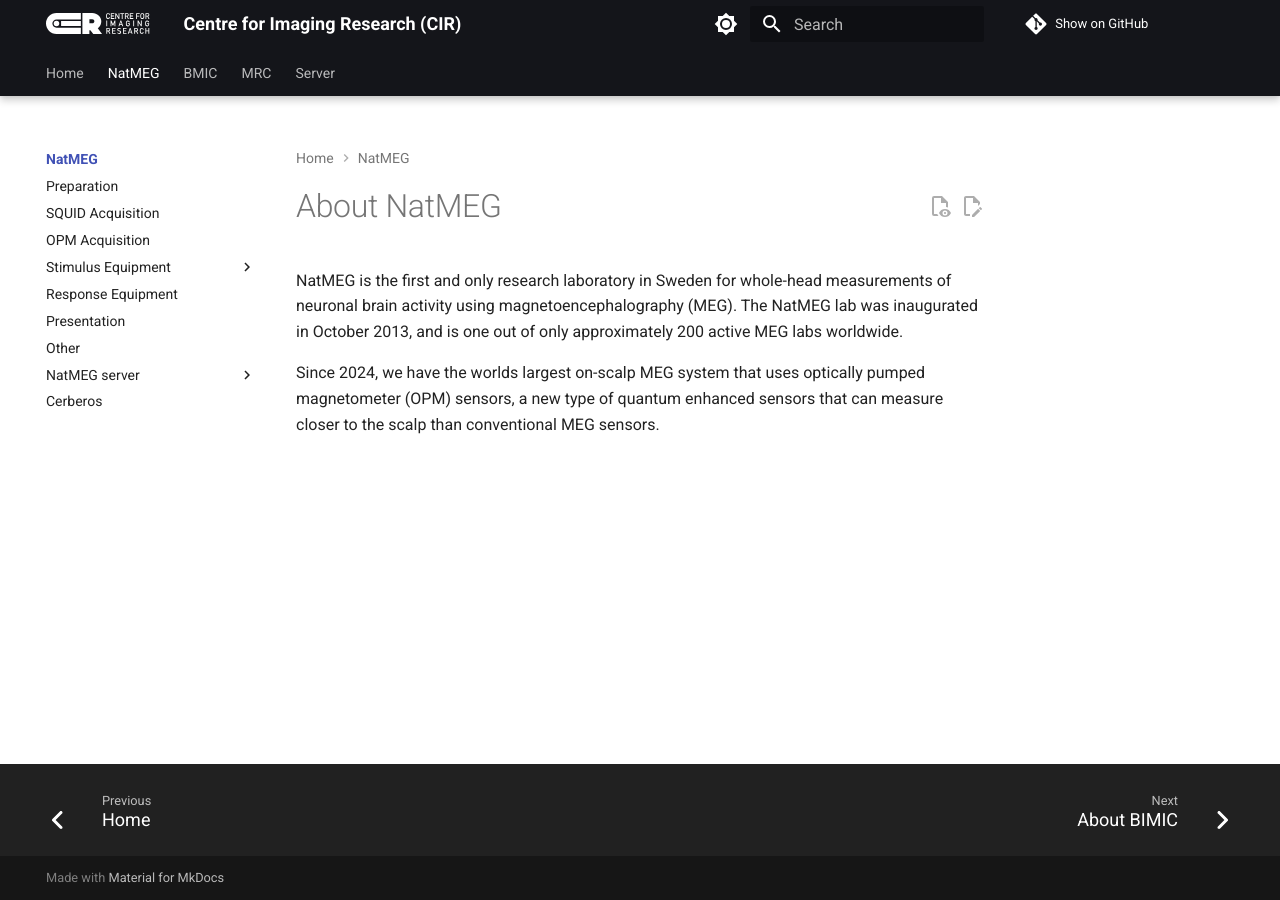
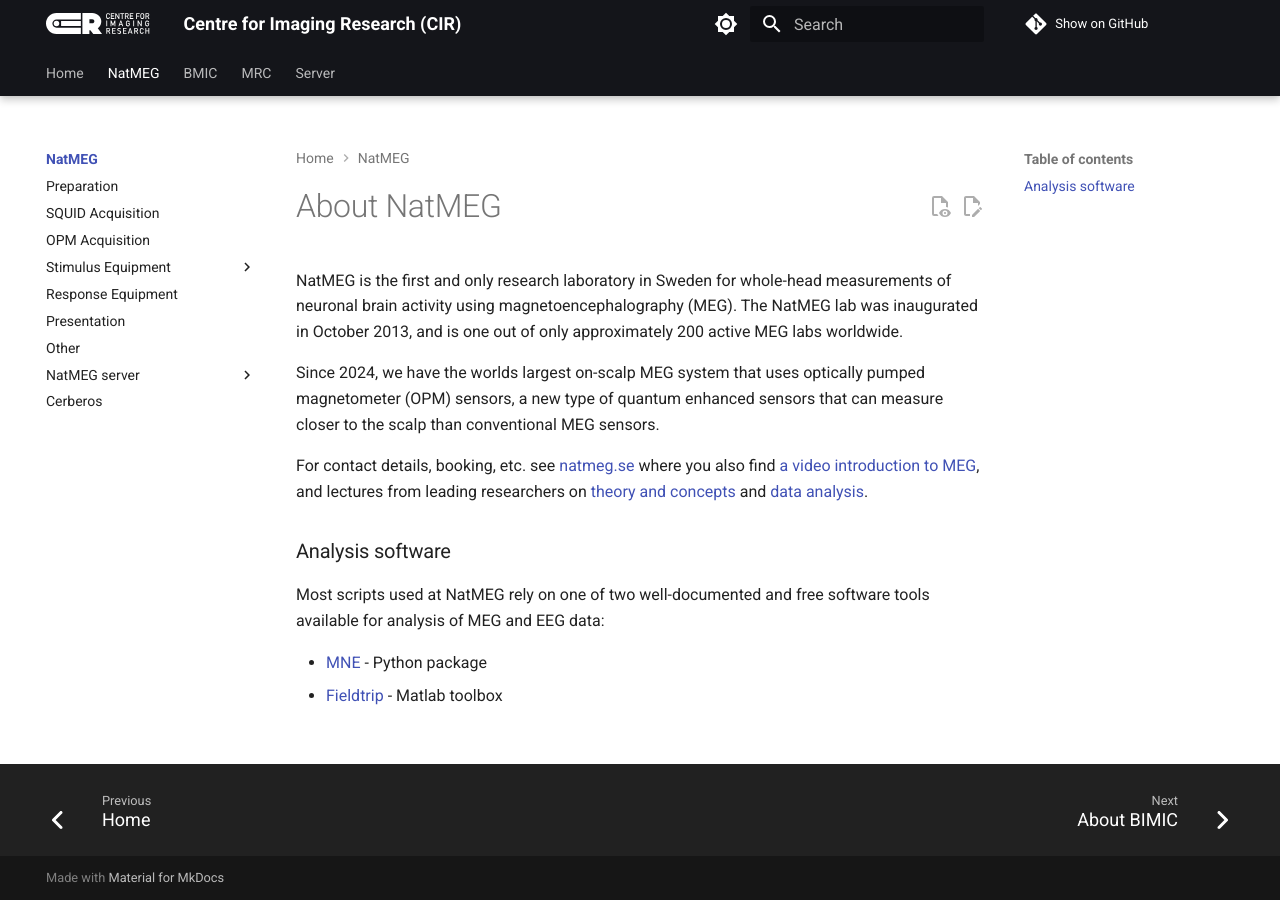
Before and after one commit to natmegsweden/documentation, an MkDocs documentation site: the page built from docs/natmeg/index.md, in a window 1280 px wide. Built offline with MkDocs 1.6.1 and Material for MkDocs 9.7.7, drawn with Linux system fonts in a browser that asks for light colours; comment, search, counter and statistics services are not loaded.

Commit message:
added some links to natmeg page

```diff
--- a/docs/natmeg/index.md
+++ b/docs/natmeg/index.md
@@ -5,3 +5,11 @@ title: About NatMEG
 NatMEG is the first and only research laboratory in Sweden for whole-head measurements of neuronal brain activity using magnetoencephalography (MEG). The NatMEG lab was  inaugurated in October 2013, and is one out of only approximately 200 active MEG labs worldwide.
 
 Since 2024, we have the worlds largest on-scalp MEG system that uses optically pumped magnetometer (OPM) sensors, a new type of quantum enhanced sensors that can measure closer to the scalp than conventional MEG sensors.
+
+For contact details, booking, etc. see [natmeg.se](https://natmeg.se/) where you also find [a video introduction to MEG](https://natmeg.se/learnaboutmeg/meg_popsci/), and lectures from leading researchers on [theory and concepts](https://natmeg.se/learnaboutmeg/meg%20topics/meg%20concepts.html) and [data analysis](https://natmeg.se/learnaboutmeg/meg%20topics/analysis.html).
+
+### Analysis software
+Most scripts used at NatMEG rely on one of two well-documented and free software tools available for analysis of MEG and EEG data:
+
+- [MNE](https://mne.tools/stable/index.html) - Python package
+- [Fieldtrip](https://www.fieldtriptoolbox.org/) - Matlab toolbox
```
